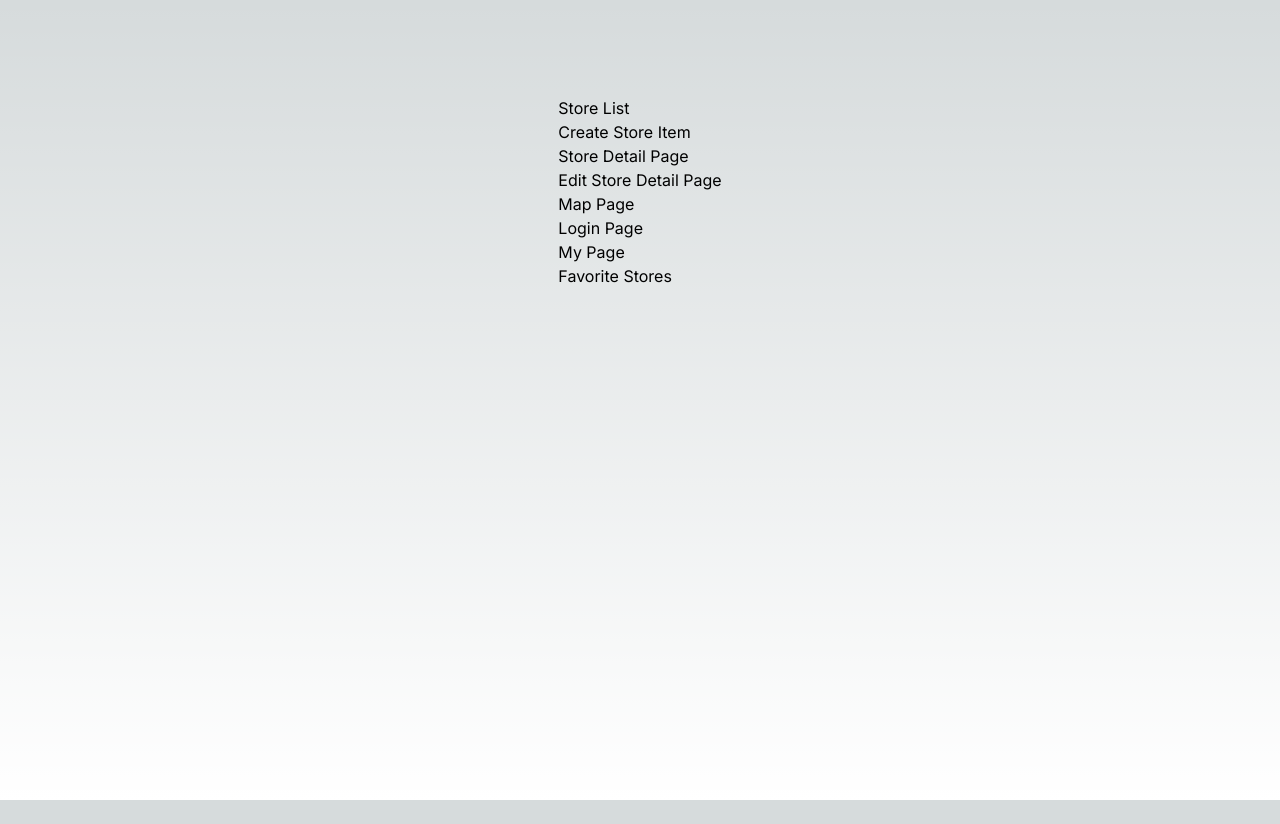
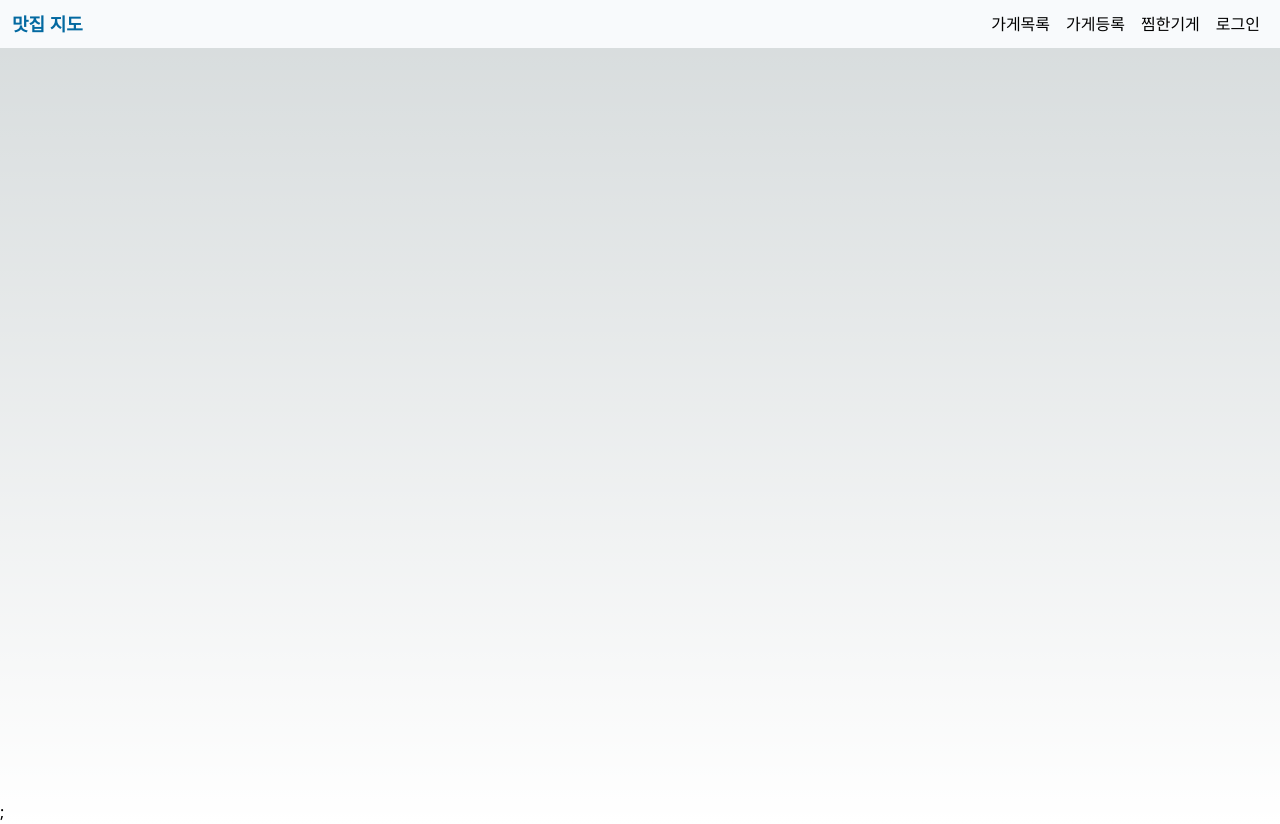
Before and after one commit to nsm4421/Next-JS, a Next.js app: page / in a window 1280 px wide. Before the commit the page ends 800 px from the top, so only its background shows below. Built offline with nearby package versions, Linux system fonts and the light colour scheme.

Commit message:
[UI] Gloabl Navbar

```diff
--- /dev/null
+++ b/src/components/layout/Layout.tsx
@@ -0,0 +1,13 @@
+import { ReactNode } from "react";
+import Navbar from "./Navbar";
+
+interface LayoutProps {
+    children: ReactNode;
+}
+
+export default function Layout({ children }: LayoutProps) {
+    return <div className="layout__div">
+        <Navbar/>
+        {children}
+    </div>
+}
--- /dev/null
+++ b/src/components/layout/Navbar.tsx
@@ -0,0 +1,44 @@
+import Link from "next/link"
+
+interface NavItem {
+    href: string;
+    label: string
+}
+
+const navItems : NavItem[] = [
+    {
+        href: "/stores",
+        label: "가게목록"
+    },
+    {
+        href: "/stores/create",
+        label: "가게등록"
+    },
+    {
+        href: "/stores/favorite",
+        label: "찜한기게"
+    },
+    {
+        href: "/users/login",
+        label: "로그인"
+    },
+]
+
+export default function Navbar() {
+
+    return <div className="p-3 fixed w-full top-0 h-12 bg-slate-50 text-black flex justify-between items-center">
+        <Link href={'/'}><span className="font-bold text-lg text-sky-700">맛집 지도</span></Link>
+
+        <div className="inline max-sm:hidden">
+            {
+                navItems.map((i) =>
+                    <button key={i.href} className="text-md rounded-sm hover:bg-sky-300 px-2 py-1">
+                        <Link href={i.href}>
+                            <span>{i.label}</span>
+                        </Link>
+                    </button>
+                )
+            }
+        </div>
+    </div>
+}
--- a/src/pages/_app.tsx
+++ b/src/pages/_app.tsx
@@ -1,6 +1,9 @@
+import Layout from "@/components/layout/Layout";
 import "@/styles/globals.css";
 import type { AppProps } from "next/app";
 
 export default function App({ Component, pageProps }: AppProps) {
-  return <Component {...pageProps} />;
+  return <Layout>
+    <Component {...pageProps} />;
+  </Layout>
 }
--- a/src/pages/index.tsx
+++ b/src/pages/index.tsx
@@ -1,39 +1,11 @@
 import { Inter } from "next/font/google";
-import Link from "next/link";
 
 const inter = Inter({ subsets: ["latin"] });
 
 export default function Home() {
   return (
     <main
-      className={`flex min-h-screen flex-col items-center justify-between p-24 ${inter.className}`}
-    >
-    <ul>
-      <li>
-        <Link href="/stores">Store List</Link>
-      </li>
-      <li>
-        <Link href="/stores/create">Create Store Item</Link>
-      </li>
-      <li>
-        <Link href="/stores/1">Store Detail Page</Link>
-      </li>
-      <li>
-        <Link href="/stores/1/edit">Edit Store Detail Page</Link>
-      </li>
-      <li>
-        <Link href="/stores/map">Map Page</Link>
-      </li>
-      <li>
-        <Link href="/users/login">Login Page</Link>
-      </li>
-      <li>
-        <Link href="/users/my-page">My Page</Link>
-      </li>
-      <li>
-        <Link href="/users/favorite">Favorite Stores</Link>
-      </li>
-    </ul>
+      className={`flex min-h-screen flex-col items-center justify-between p-24 ${inter.className}`}>
     </main>
   );
 }
```
